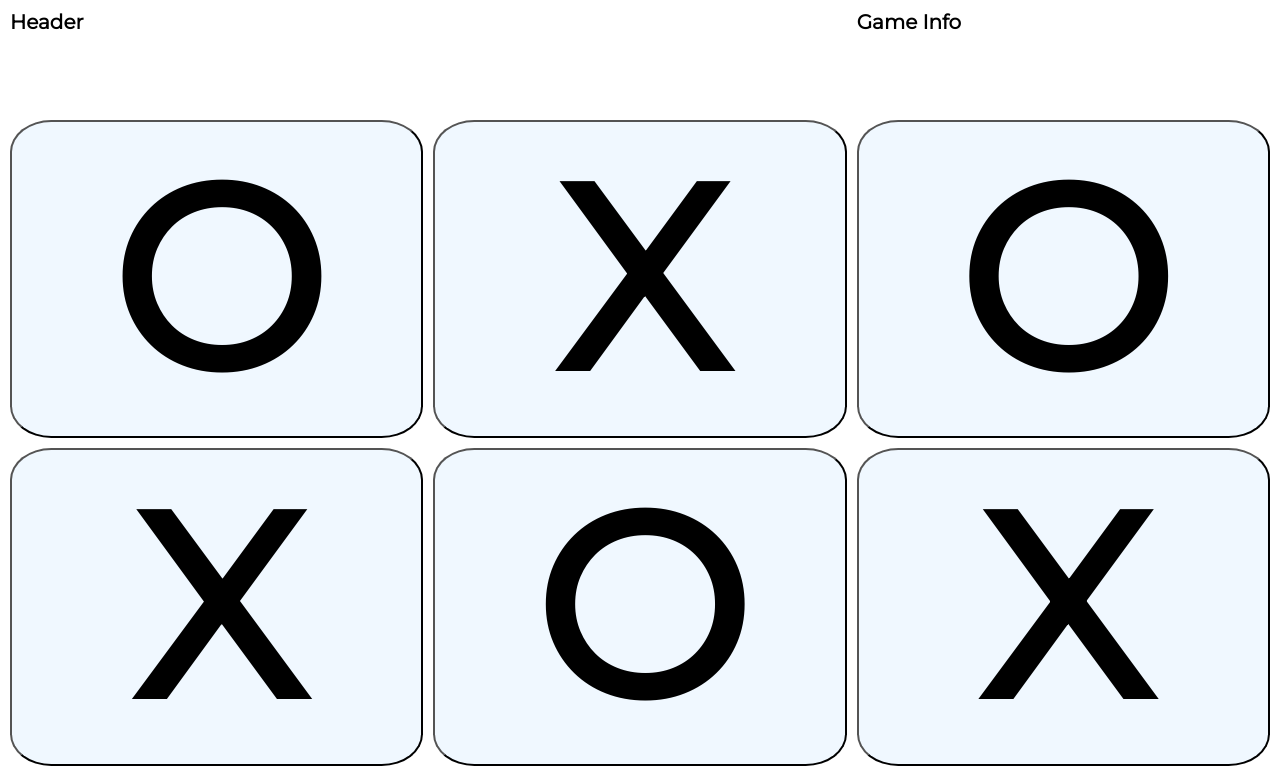
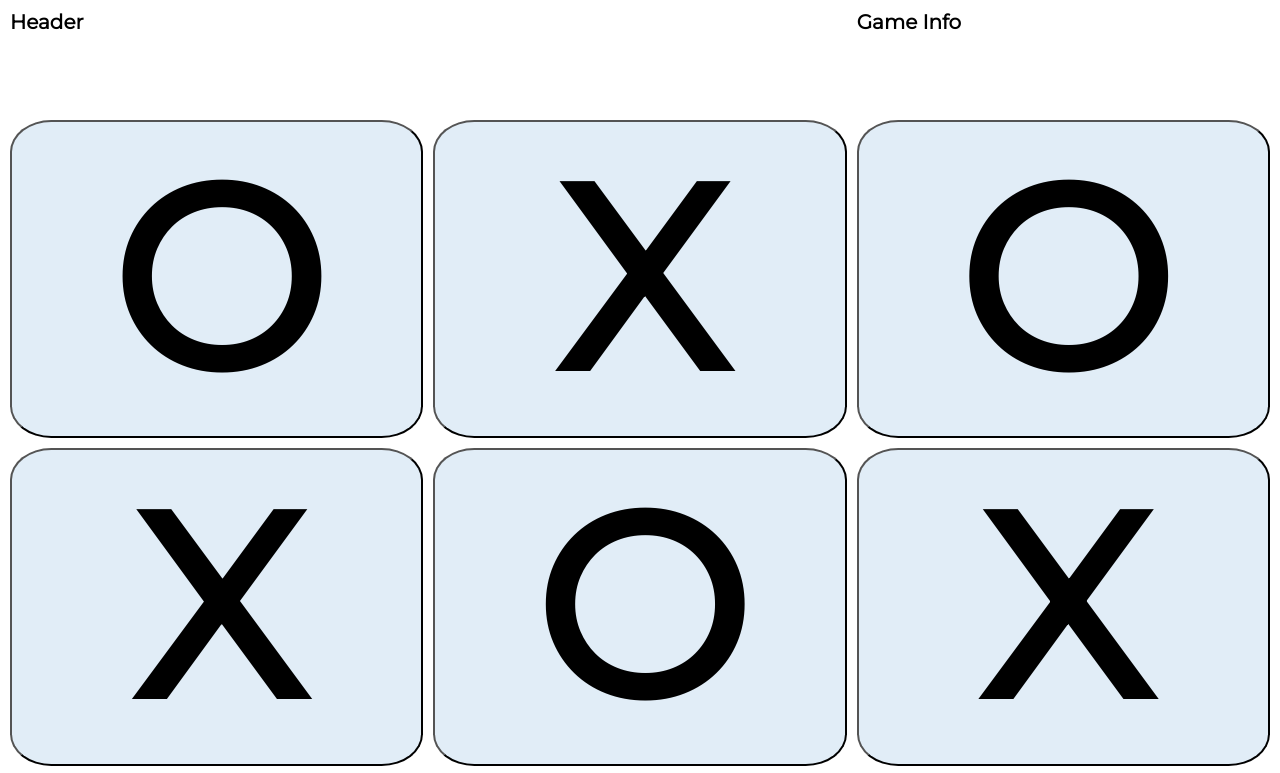
Before and after one commit to OverlordMIke/TicTacToeMultiJS, a website: page public/index.html in a window 1280 px wide. Shown: the top 773 px of the page. Drawn offline with Linux system fonts and the light colour scheme.

Commit message:
test-change

```diff
--- a/public/index.html
+++ b/public/index.html
@@ -40,7 +40,7 @@
 
             border-radius: 10%;
 
-            background-color: aliceblue;
+            background-color: rgb(225, 237, 247);
 
             font-family: "Montserrat", sans-serif;
             font-weight: bold;
```
